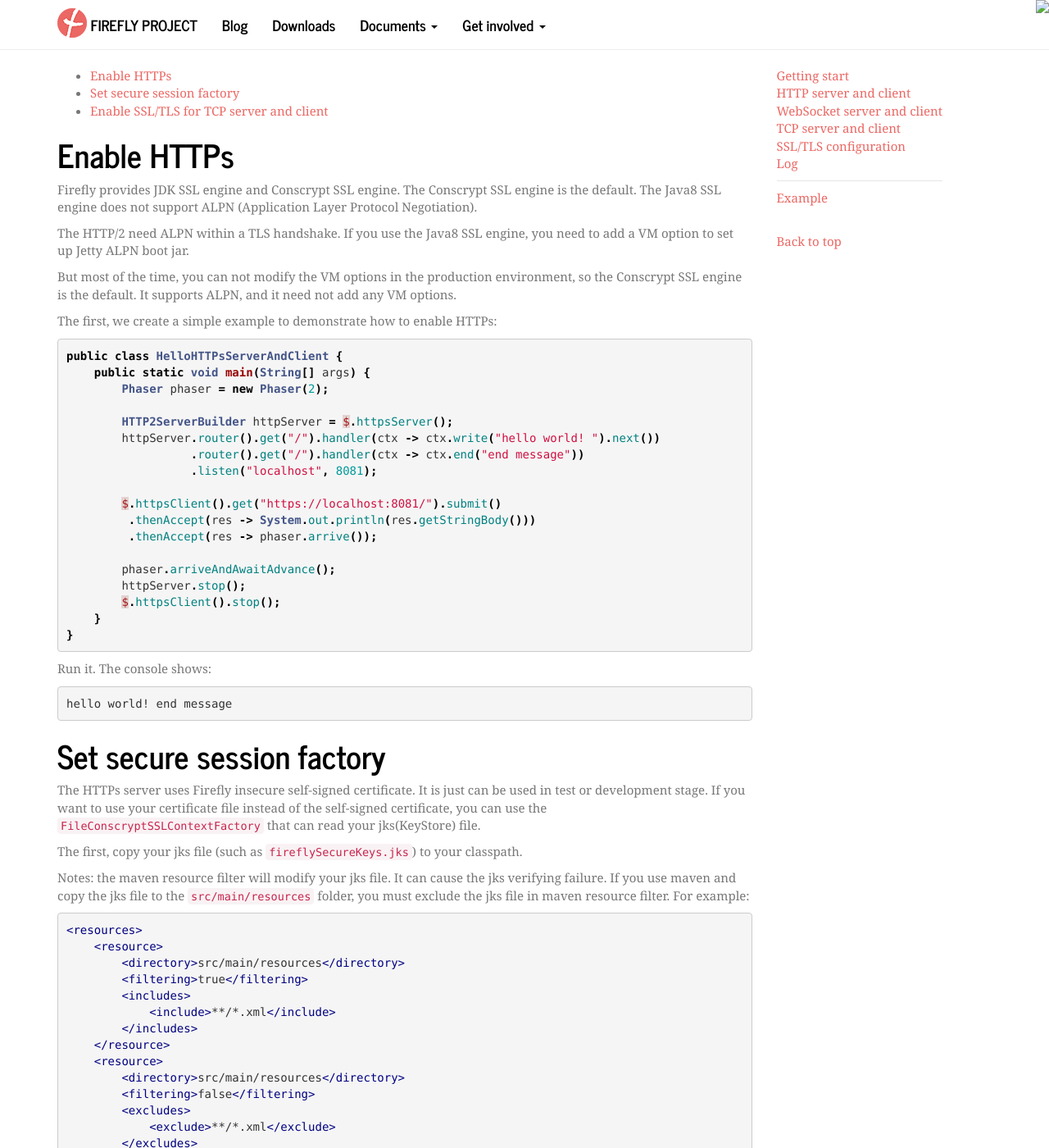
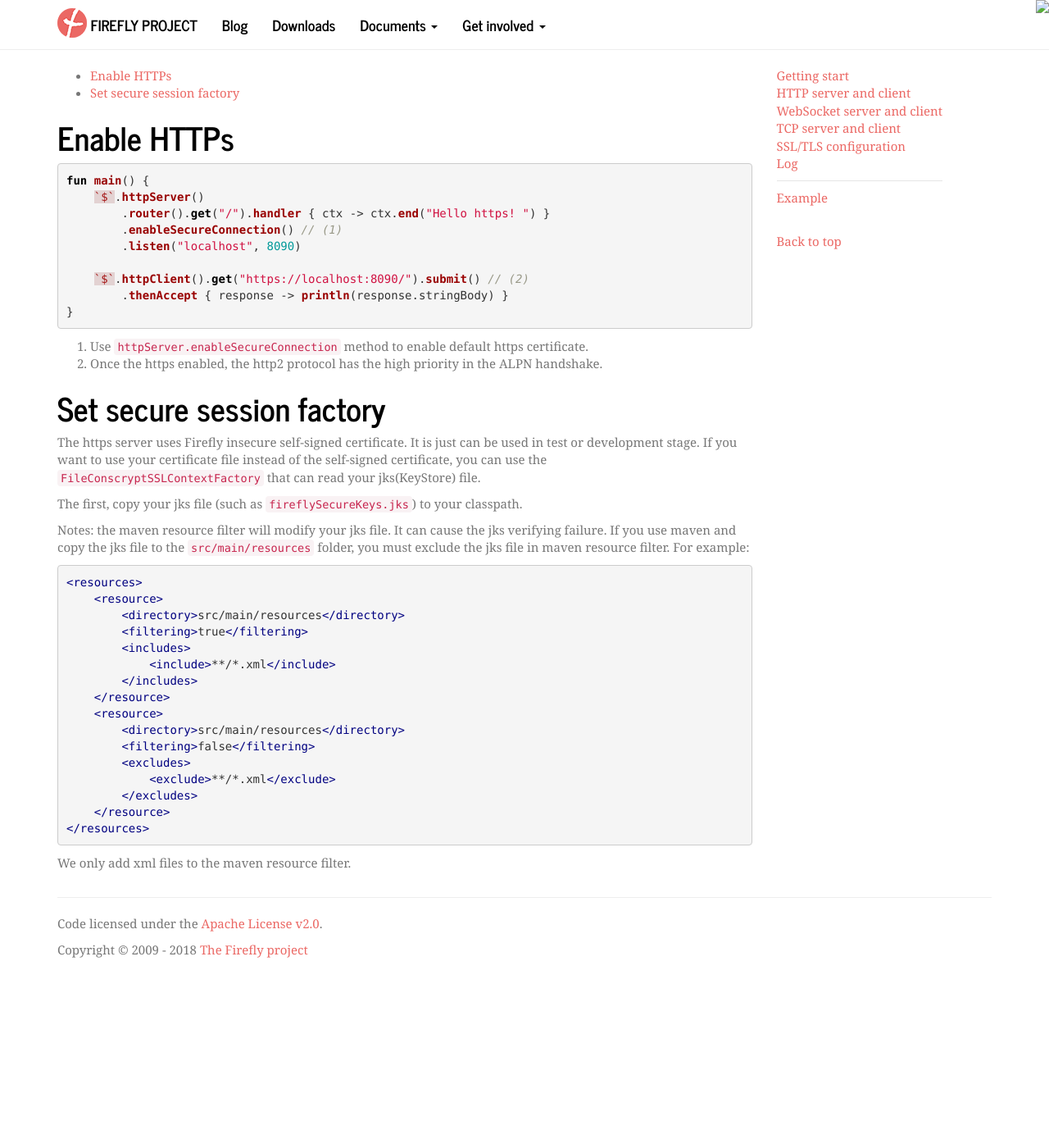
Before and after one commit to hypercube1024/firefly, a Jekyll site: the page built from _docs/ssl-tls-configuration.md, in a window 1280 px wide and 1400 px high. Shown: the whole window at 82% size. Built offline with Jekyll 4.4.1, drawn with Linux system fonts in a browser that asks for light colours; some of the changed text lies outside the part shown.

Commit message:
[doc]: update https doc

````diff
--- a/_docs/ssl-tls-configuration.md
+++ b/_docs/ssl-tls-configuration.md
@@ -9,47 +9,26 @@ title: SSL/TLS configuration
 
 - [Enable HTTPs](#enable-https)
 - [Set secure session factory](#set-secure-session-factory)
-- [Enable SSL/TLS for TCP server and client](#enable-ssltls-for-tcp-server-and-client)
 
 <!-- /TOC -->
 
 # Enable HTTPs
-Firefly provides JDK SSL engine and Conscrypt SSL engine. The Conscrypt SSL engine is the default.
-The Java8 SSL engine does not support ALPN (Application Layer Protocol Negotiation).
+```kotlin
+fun main() {
+    `$`.httpServer()
+        .router().get("/").handler { ctx -> ctx.end("Hello https! ") }
+        .enableSecureConnection() // (1)
+        .listen("localhost", 8090)
 
-The HTTP/2 need ALPN within a TLS handshake. If you use the Java8 SSL engine, you need to add a VM option to set up Jetty ALPN boot jar.
-
-But most of the time, you can not modify the VM options in the production environment, so the Conscrypt SSL engine is the default. It supports ALPN, and it need not add any VM options.
-
-The first, we create a simple example to demonstrate how to enable HTTPs:
-```java
-public class HelloHTTPsServerAndClient {
-    public static void main(String[] args) {
-        Phaser phaser = new Phaser(2);
-
-        HTTP2ServerBuilder httpServer = $.httpsServer();
-        httpServer.router().get("/").handler(ctx -> ctx.write("hello world! ").next())
-                  .router().get("/").handler(ctx -> ctx.end("end message"))
-                  .listen("localhost", 8081);
-
-        $.httpsClient().get("https://localhost:8081/").submit()
-         .thenAccept(res -> System.out.println(res.getStringBody()))
-         .thenAccept(res -> phaser.arrive());
-
-        phaser.arriveAndAwaitAdvance();
-        httpServer.stop();
-        $.httpsClient().stop();
-    }
+    `$`.httpClient().get("https://localhost:8090/").submit() // (2)
+        .thenAccept { response -> println(response.stringBody) }
 }
 ```
-
-Run it. The console shows:
-```
-hello world! end message
-```
+1. Use `httpServer.enableSecureConnection` method to enable default https certificate.
+2. Once the https enabled, the http2 protocol has the high priority in the ALPN handshake.
 
 # Set secure session factory
-The HTTPs server uses Firefly insecure self-signed certificate. It is just can be used in test or development stage. If you want to use your certificate file instead of the self-signed certificate, you can use the `FileConscryptSSLContextFactory` that can read your jks(KeyStore) file.
+The https server uses Firefly insecure self-signed certificate. It is just can be used in test or development stage. If you want to use your certificate file instead of the self-signed certificate, you can use the `FileConscryptSSLContextFactory` that can read your jks(KeyStore) file.
 
 The first, copy your jks file (such as `fireflySecureKeys.jks`) to your classpath.
 
@@ -73,91 +52,3 @@ Notes: the maven resource filter will modify your jks file. It can cause the jks
 </resources>
 ```
 We only add xml files to the maven resource filter.
-
-The second, set the `FileConscryptSSLContextFactory`. For example:
-```java
-public class FileCertHTTPsServer {
-    public static void main(String[] args) throws IOException {
-        ClassPathResource pathResource = new ClassPathResource("/fireflySecureKeys.jks");
-        SSLContextFactory factory = new FileConscryptSSLContextFactory(
-        pathResource.getFile().getAbsolutePath(),"123456", "654321");
-
-        $.httpsServer(new ConscryptSecureSessionFactory(factory, factory))
-         .router().get("/").handler(ctx -> ctx.end("hello world!"))
-         .listen("localhost", 8081);
-    }
-}
-```
-
-# Enable SSL/TLS for TCP server and client
-The TCP server and client set a `SecureSessionFactory` to enable the SSL/TLS connection. It is similar to the HTTPs settings. In the next case, we create the static factory method to create TCP server and client.
-```java
-private static SimpleTcpServer createTcpServer(String host, int port) {
-    TcpServerConfiguration serverConfig = new TcpServerConfiguration();
-    serverConfig.setSecureConnectionEnabled(true);
-    serverConfig.setSecureSessionFactory(new ConscryptSecureSessionFactory());
-    serverConfig.setHost(host);
-    serverConfig.setPort(port);
-    return $.createTCPServer(serverConfig);
-}
-
-private static SimpleTcpClient createTcpClient() {
-    TcpConfiguration clientConfig = new TcpConfiguration();
-    clientConfig.setSecureConnectionEnabled(true);
-    clientConfig.setSecureSessionFactory(new ConscryptSecureSessionFactory());
-    return $.createTCPClient(clientConfig);
-}
-```
-Just set the `secureConnectionEnabled` property is `true` and set a `SecureSessionFactory` instance. And then, we start the server and use the client to send messages.
-
-```java
-public static void main(String[] args) {
-    String host = "localhost";
-    int port = (int) RandomUtils.random(1000, 65534);
-    Phaser phaser = new Phaser(2);
-
-    SimpleTcpServer server = createTcpServer(host, port);
-    SimpleTcpClient client = createTcpClient();
-
-    server.accept(connection -> {
-        StringParser parser = new StringParser();
-        parser.complete(msg -> {
-            String str = msg.trim();
-            switch (str) {
-                case "quit": {
-                    connection.write("bye!\r\n");
-                    IO.close(connection);
-                }
-                break;
-                default: {
-                    connection.write("The server received " + str + "\r\n");
-                }
-            }
-        });
-        connection.receive(parser::receive);
-    }).start();
-
-    client.connect(host, port).thenAccept(connection -> {
-        StringParser parser = new StringParser();
-        parser.complete(msg -> {
-            String str = msg.trim();
-            System.out.println(str);
-            if (str.equals("bye!")) {
-                phaser.arrive();
-            }
-        });
-        connection.receive(parser::receive);
-        connection.write("hello world\r\n").write("quit\r\n");
-    });
-
-    phaser.arriveAndAwaitAdvance();
-    client.stop();
-    server.stop();
-}
-```
-
-Run it. And the console shows:
-```
-The server received hello world
-bye!
-```
````
